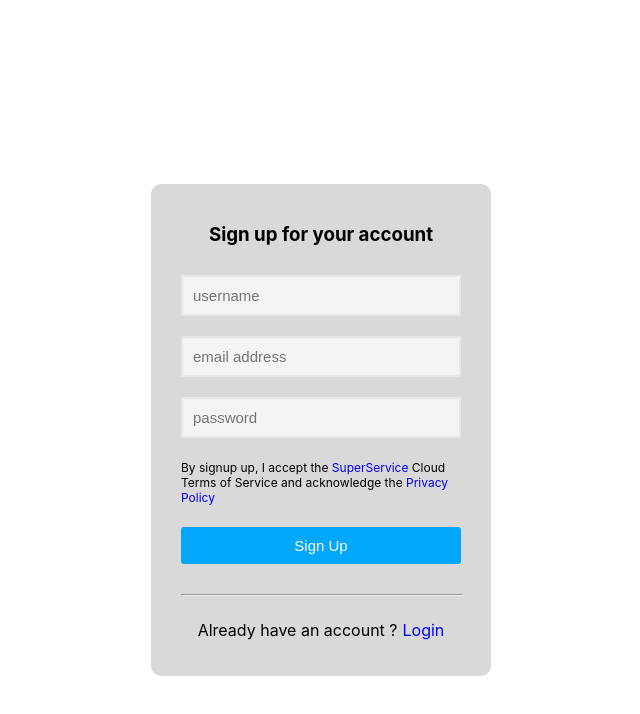
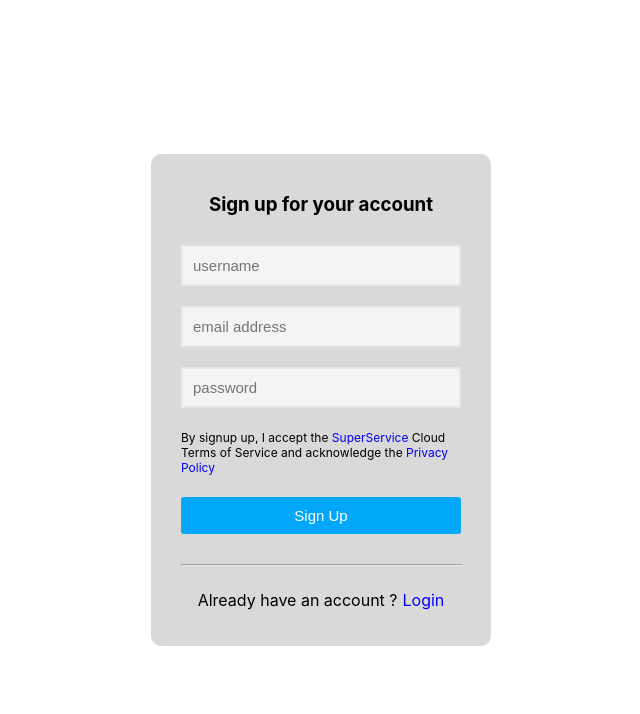
Before and after one commit to omkargavhane11/frontend, a React (Create React App) app: page / in a window 1280 px wide. Shown: the top 714 px of the page, without its empty margins (319-959 px from the left). Built offline with nearby package versions, Linux system fonts and the light colour scheme; no server answers.

Commit message:
sign up ui improved

```diff
--- a/src/App.css
+++ b/src/App.css
@@ -11,8 +11,8 @@
 
 .signup {
   display: flex;
-  height: 90vh;
-  padding-top: 70px;
+  height: 100vh;
+  /* padding-top: 70px; */
   /* margin: auto; */
   justify-content: center;
   align-items: center;
```
